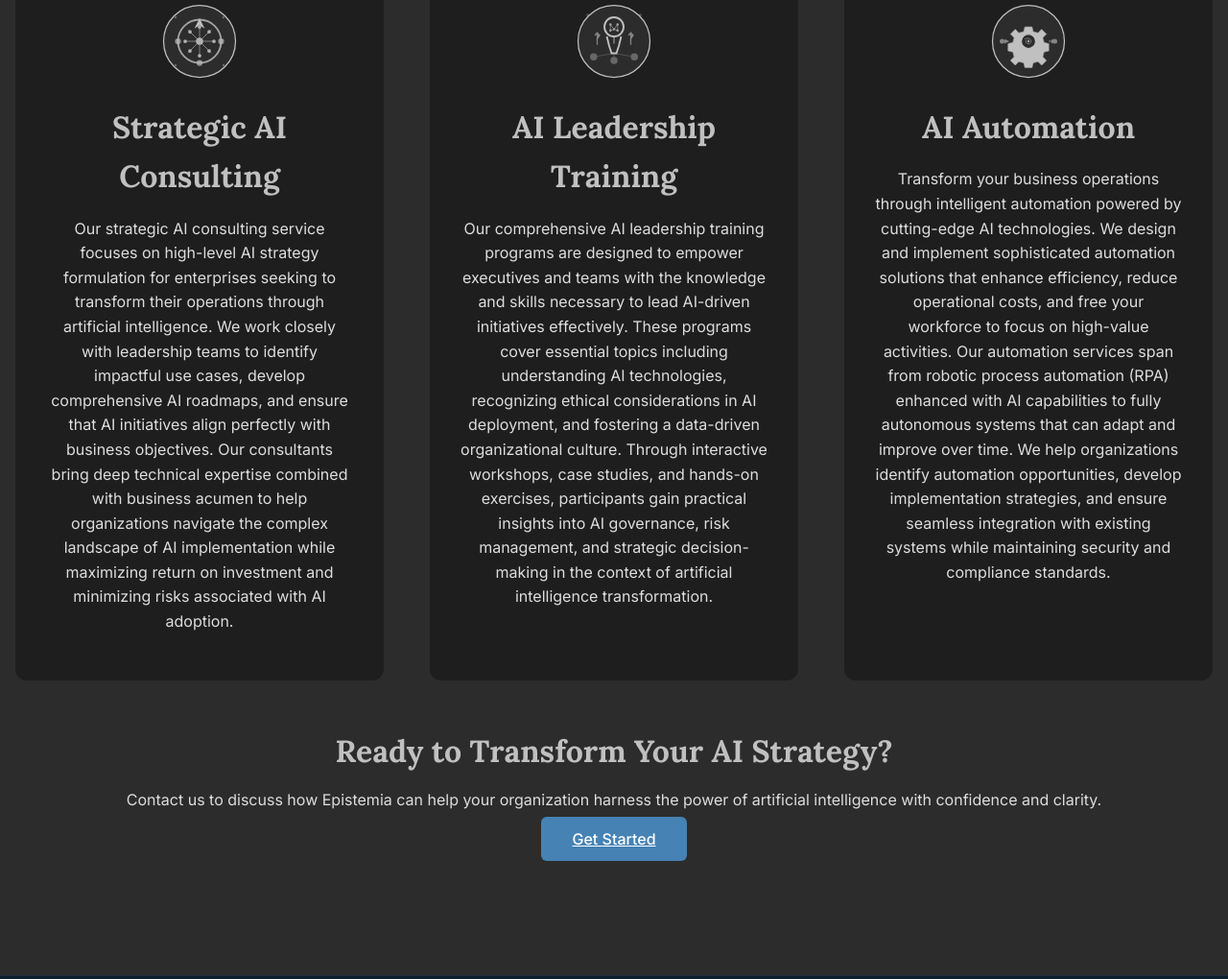
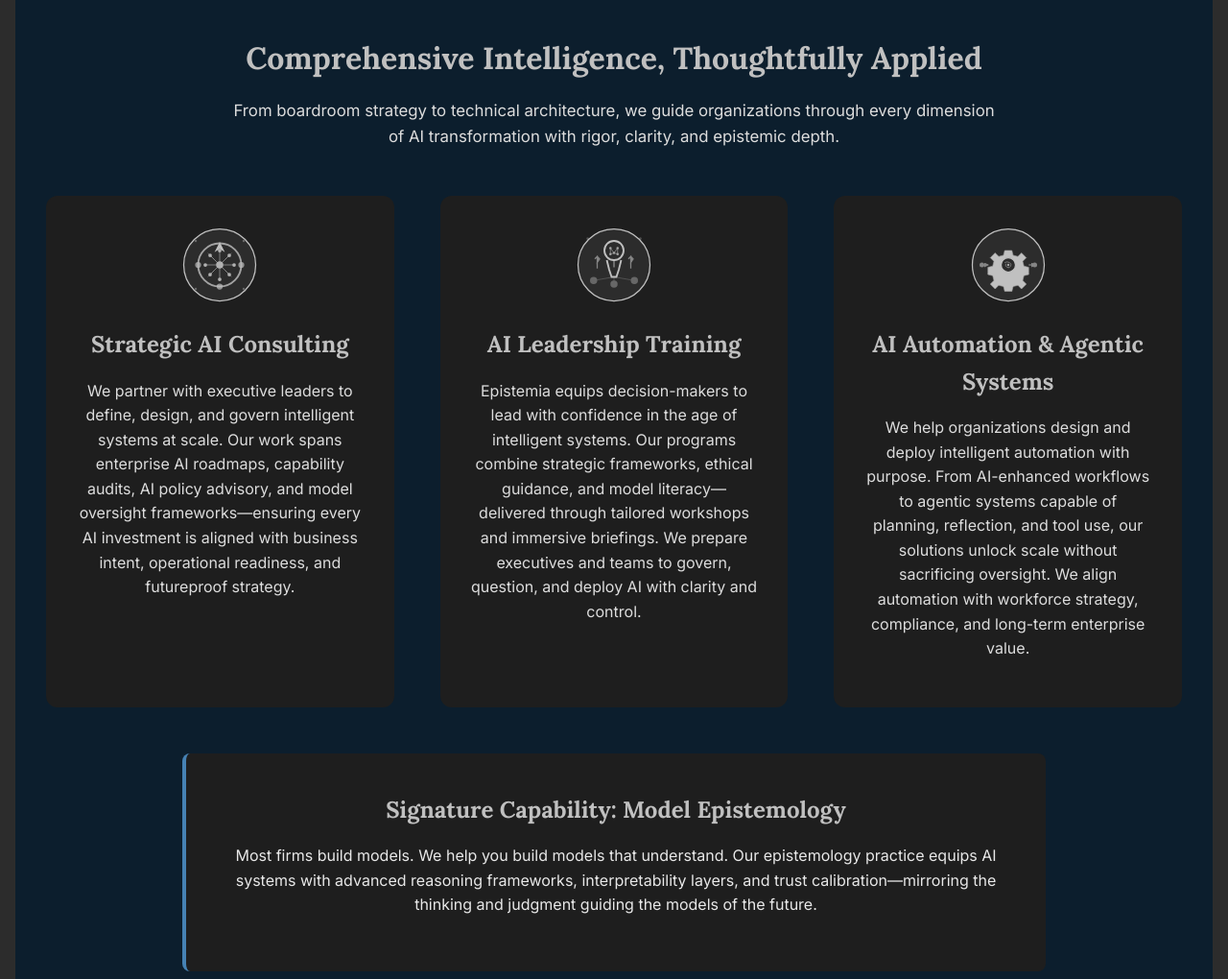
Before and after one commit to wondermuttt/epistemia-ai, a plain HTML site: page services.html in a window 1280 px wide. Shown: the part 332-1352 px from the top of the page at 96% size. Drawn offline with Linux system fonts and the light colour scheme.

Commit message:
Enhance Services page with world-class branding and homepage micro-narrative
- Add micro-narrative bar to homepage hero section
- Redesign Services page with premium service descriptions
- Add "Comprehensive Intelligence" intro section
- Update service cards with refined, authoritative language
- Add epistemology banner as signature capability
- Implement dark section wrapper for visual hierarchy
- Remove redundant "elite" language for sophisticated tone

🤖 Generated with [Claude Code](https://claude.ai/code)

Co-Authored-By: Claude <noreply@anthropic.com>

```diff
--- a/css/styles.css
+++ b/css/styles.css
@@ -26,6 +26,18 @@ body {
   color: var(--text-light);
   line-height: 1.6;
   font-size: 16px;
+}
+
+/* Micro-narrative Bar */
+.micro-narrative-bar {
+  font-family: 'Inter', sans-serif;
+  font-size: 0.9rem;
+  color: var(--light-silver);
+  text-align: center;
+  margin-top: 1rem;
+  letter-spacing: 1px;
+  border-top: 1px solid var(--medium-gray);
+  padding-top: 1rem;
 }
 
 /* Typography */
@@ -353,11 +365,38 @@ main {
 }
 
 /* Services Section */
+.section-wrapper.section-dark {
+  background-color: rgba(11, 30, 46, 0.95);
+  padding: 4rem 2rem;
+  margin-bottom: 4rem;
+}
+
+.services-section-intro {
+  text-align: center;
+  max-width: 800px;
+  margin: 0 auto 3rem;
+}
+
+.services-section-intro h2 {
+  font-size: 2rem;
+  margin-bottom: 1rem;
+  color: var(--metallic-silver);
+}
+
+.services-section-intro p {
+  font-size: 1.05rem;
+  color: var(--text-light);
+  line-height: 1.6;
+}
+
 .services-grid {
   display: grid;
   grid-template-columns: repeat(auto-fit, minmax(300px, 1fr));
   gap: 3rem;
   margin-top: 3rem;
+  max-width: 1200px;
+  margin-left: auto;
+  margin-right: auto;
 }
 
 .service {
@@ -386,6 +425,31 @@ main {
 
 .service-description {
   color: var(--text-light);
+  line-height: 1.6;
+}
+
+/* Epistemology Banner */
+.epistemology-banner {
+  background: var(--dark-gray);
+  padding: 2.5rem 2rem;
+  border-left: 4px solid var(--accent-blue);
+  border-radius: 8px;
+  margin-top: 3rem;
+  text-align: center;
+  color: var(--light-silver);
+  max-width: 900px;
+  margin-left: auto;
+  margin-right: auto;
+}
+
+.epistemology-banner h3 {
+  font-size: 1.5rem;
+  color: var(--metallic-silver);
+  margin-bottom: 1rem;
+}
+
+.epistemology-banner p {
+  font-size: 1rem;
   line-height: 1.6;
 }
 
--- a/services.html
+++ b/services.html
@@ -37,7 +37,15 @@
         <!-- Services Intro -->
         <section class="services-intro text-center mb-lg">
             <h1>Our Services</h1>
-            <p>We provide strategic guidance and education to help organizations harness AI effectively. Our offerings span technical strategy, leadership empowerment, and deep insight into AI's foundations.</p>
+            <p>We provide strategic guidance and education to help organizations harness AI effectively.<br>
+            Our offerings span technical strategy, leadership empowerment, and deep insight into AI's foundations.</p>
+        </section>
+
+        <!-- Services Section -->
+        <div class="section-wrapper section-dark">
+            <section class="services-section-intro">
+                <h2>Comprehensive Intelligence, Thoughtfully Applied</h2>
+                <p>From boardroom strategy to technical architecture, we guide organizations through every dimension of AI transformation with rigor, clarity, and epistemic depth.</p>
             </section>
 
             <!-- Services Grid -->
@@ -46,33 +54,40 @@
 
                     <!-- Strategic AI Consulting -->
                     <div class="service hidden">
-                    <img src="images/icon-consulting.svg" alt="Strategic AI Consulting" class="service-icon">
-                    <h2 class="service-title">Strategic AI Consulting</h2>
+                        <img src="images/icon-consulting.svg" alt="Consulting icon" class="service-icon" />
+                        <h3 class="service-title">Strategic AI Consulting</h3>
                         <p class="service-description">
-                        Our strategic AI consulting service focuses on high-level AI strategy formulation for enterprises seeking to transform their operations through artificial intelligence. We work closely with leadership teams to identify impactful use cases, develop comprehensive AI roadmaps, and ensure that AI initiatives align perfectly with business objectives. Our consultants bring deep technical expertise combined with business acumen to help organizations navigate the complex landscape of AI implementation while maximizing return on investment and minimizing risks associated with AI adoption.
+                            We partner with executive leaders to define, design, and govern intelligent systems at scale. Our work spans enterprise AI roadmaps, capability audits, AI policy advisory, and model oversight frameworks—ensuring every AI investment is aligned with business intent, operational readiness, and futureproof strategy.
                         </p>
                     </div>
 
                     <!-- AI Leadership Training -->
                     <div class="service hidden">
-                    <img src="images/icon-training.svg" alt="AI Leadership Training" class="service-icon">
-                    <h2 class="service-title">AI Leadership Training</h2>
+                        <img src="images/icon-training.svg" alt="Training icon" class="service-icon" />
+                        <h3 class="service-title">AI Leadership Training</h3>
                         <p class="service-description">
-                        Our comprehensive AI leadership training programs are designed to empower executives and teams with the knowledge and skills necessary to lead AI-driven initiatives effectively. These programs cover essential topics including understanding AI technologies, recognizing ethical considerations in AI deployment, and fostering a data-driven organizational culture. Through interactive workshops, case studies, and hands-on exercises, participants gain practical insights into AI governance, risk management, and strategic decision-making in the context of artificial intelligence transformation.
+                            Epistemia equips decision-makers to lead with confidence in the age of intelligent systems. Our programs combine strategic frameworks, ethical guidance, and model literacy—delivered through tailored workshops and immersive briefings. We prepare executives and teams to govern, question, and deploy AI with clarity and control.
                         </p>
                     </div>
 
-                <!-- AI Automation -->
+                    <!-- AI Automation & Agentic Systems -->
                     <div class="service hidden">
-                    <img src="images/icon-automation.svg" alt="AI Automation" class="service-icon">
-                    <h2 class="service-title">AI Automation</h2>
+                        <img src="images/icon-automation.svg" alt="Automation icon" class="service-icon" />
+                        <h3 class="service-title">AI Automation & Agentic Systems</h3>
                         <p class="service-description">
-                        Transform your business operations through intelligent automation powered by cutting-edge AI technologies. We design and implement sophisticated automation solutions that enhance efficiency, reduce operational costs, and free your workforce to focus on high-value activities. Our automation services span from robotic process automation (RPA) enhanced with AI capabilities to fully autonomous systems that can adapt and improve over time. We help organizations identify automation opportunities, develop implementation strategies, and ensure seamless integration with existing systems while maintaining security and compliance standards.
+                            We help organizations design and deploy intelligent automation with purpose. From AI-enhanced workflows to agentic systems capable of planning, reflection, and tool use, our solutions unlock scale without sacrificing oversight. We align automation with workforce strategy, compliance, and long-term enterprise value.
                         </p>
                     </div>
 
                 </div>
             </section>
+
+            <!-- Epistemology Banner -->
+            <div class="epistemology-banner">
+                <h3>Signature Capability: Model Epistemology</h3>
+                <p>Most firms build models. We help you build models that understand. Our epistemology practice equips AI systems with advanced reasoning frameworks, interpretability layers, and trust calibration—mirroring the thinking and judgment guiding the models of the future.</p>
+            </div>
+        </div>
 
         <!-- Call to Action -->
         <section class="cta-section text-center mt-lg">
```
Also changed, not shown: index.html (+3 -0 lines). Lines whose indentation alone changed are shown as unchanged.
